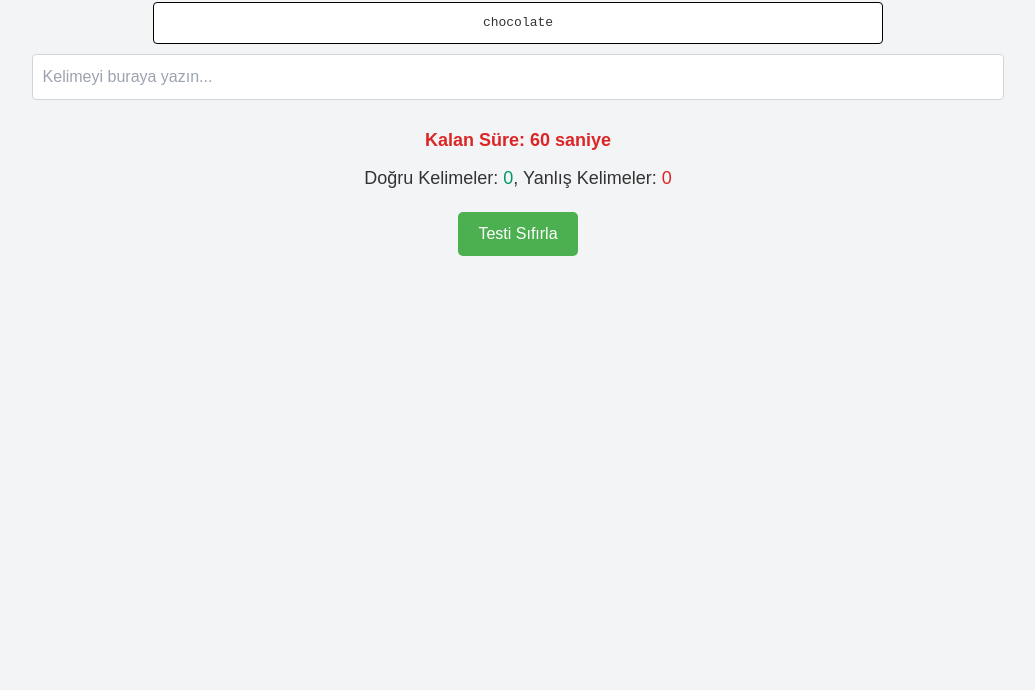
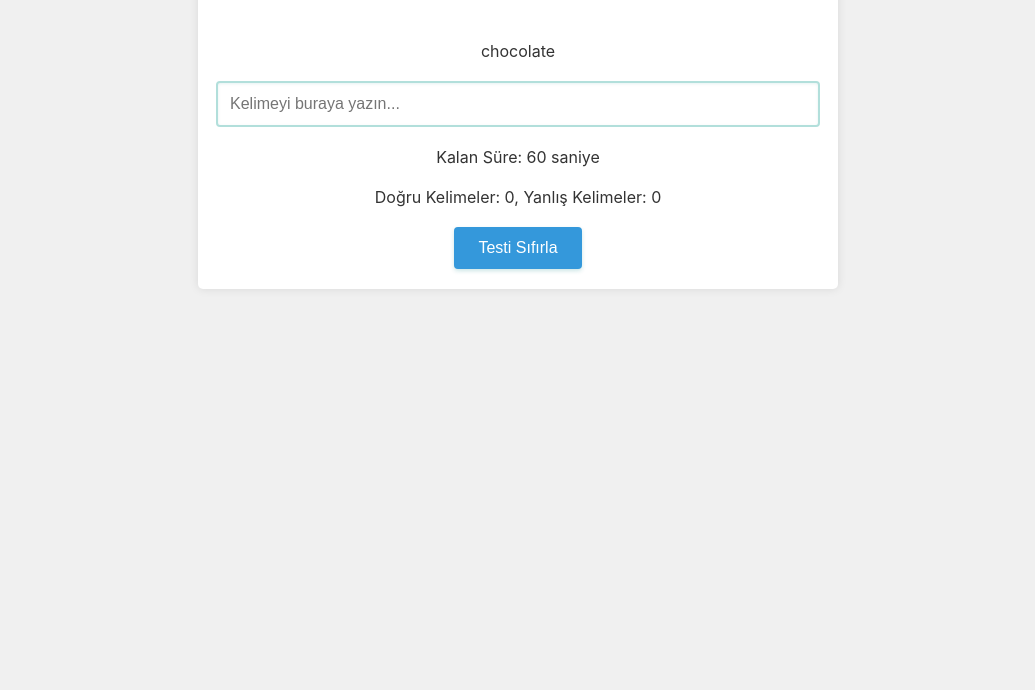
Before and after one commit to mhmdacr/mhmdacr.github.io, a plain HTML site: page index.html in a window 1280 px wide. Shown: the part 110-800 px from the top of the page, without its empty margins (122-1157 px from the left). Drawn offline with nearby package versions, Linux system fonts and the light colour scheme.

Commit message:
Update index.html

```diff
--- a/index.html
+++ b/index.html
@@ -4,69 +4,78 @@
 <head>
     <meta charset="UTF-8">
     <meta name="viewport" content="width=device-width, initial-scale=1.0">
+
     <title>Yazma Hızı Testi</title>
-    <link href="https://cdn.jsdelivr.net/npm/tailwindcss@2.2.19/dist/tailwind.min.css" rel="stylesheet">
     <style>
         body {
-            font-family: 'Arial', sans-serif;
-            background-color: teal;
+            font-family: -apple-system, BlinkMacSystemFont, 'Segoe UI', Roboto, Oxygen-Sans, Ubuntu, Cantarell, 'Helvetica Neue', sans-serif;
+            background-color: #f0f0f0;
             color: #333;
-            margin: 0;
-            padding: 0;
-            box-sizing: border-box;
-            text-align: center;
         }
 
         h1 {
-            margin-top: 20px;
-            color: #0f172a;
+            font-size: 2.5rem;
+            color: #2c3e50;
         }
 
-        #testArea {
-            width: 80%;
-            margin: auto;
-            border: 1px solid #000;
-            padding: 10px;
-            font-family: monospace;
-            white-space: pre;
-            background-color: #fff;
-            margin-top: 20px;
+        #inputArea,
+        #timer,
+        #results {
+            font-size: 16px;
+        }
+
+        #resetButton {
+            background-color: #3498db;
+            color: #fff;
+            border: none;
+            padding: 12px 24px;
+            font-size: 1rem;
+            border-radius: 4px;
+            box-shadow: 0 2px 4px rgba(0, 128, 128, 0.2);
+            transition: background-color 0.3s, box-shadow 0.3s;
+        }
+
+        #resetButton:hover {
+            background-color: #2980b9;
+            box-shadow: 0 4px 8px rgba(0, 128, 128, 0.3);
         }
 
         #inputArea {
-            width: 80%;
-            padding: 10px;
-            font-size: 16px;
-            box-sizing: border-box;
-            margin-top: 10px;
+            border: 2px solid #b2dfdb;
+            border-radius: 4px;
+            padding: 12px;
+            width: calc(100% - 24px);
+            box-shadow: inset 0 1px 3px rgba(0, 128, 128, 0.1);
+            transition: border-color 0.3s, box-shadow 0.3s;
         }
 
-        #timer, #results {
-            margin-top: 10px;
+        #inputArea:focus {
+            border-color: #3498db;
+            box-shadow: inset 0 2px 4px rgba(0, 128, 128, 0.2);
         }
 
-        #resetButton {
-            background-color: #4caf50;
-            color: white;
-            padding: 10px 20px;
-            text-align: center;
-            text-decoration: none;
-            display: inline-block;
-            font-size: 16px;
-            margin-top: 20px;
-            cursor: pointer;
+        .container {
+            display: flex;
+            flex-direction: column;
+            align-items: center;
+            justify-content: center;
+            gap: 20px;
+            padding: 20px;
+            background-color: #fff;
             border-radius: 5px;
+            box-shadow: 0 0 10px rgba(0, 0, 0, 0.1);
         }
 
         @media (min-width: 600px) {
-            #testArea {
-                width: 60%;
+            .container {
+                max-width: 600px;
+                margin: 0 auto;
             }
         }
     </style>
 </head>
 
-<body class="bg-gray-100">
+<body>
     <div class="container mx-auto p-8">
         <h1 class="text-4xl font-bold text-blue-700 mb-4">Yazma Hızı Testi</h1>
         <div id="testArea" class="bg-white border border-gray-300 p-4 rounded mb-4"></div>
```
